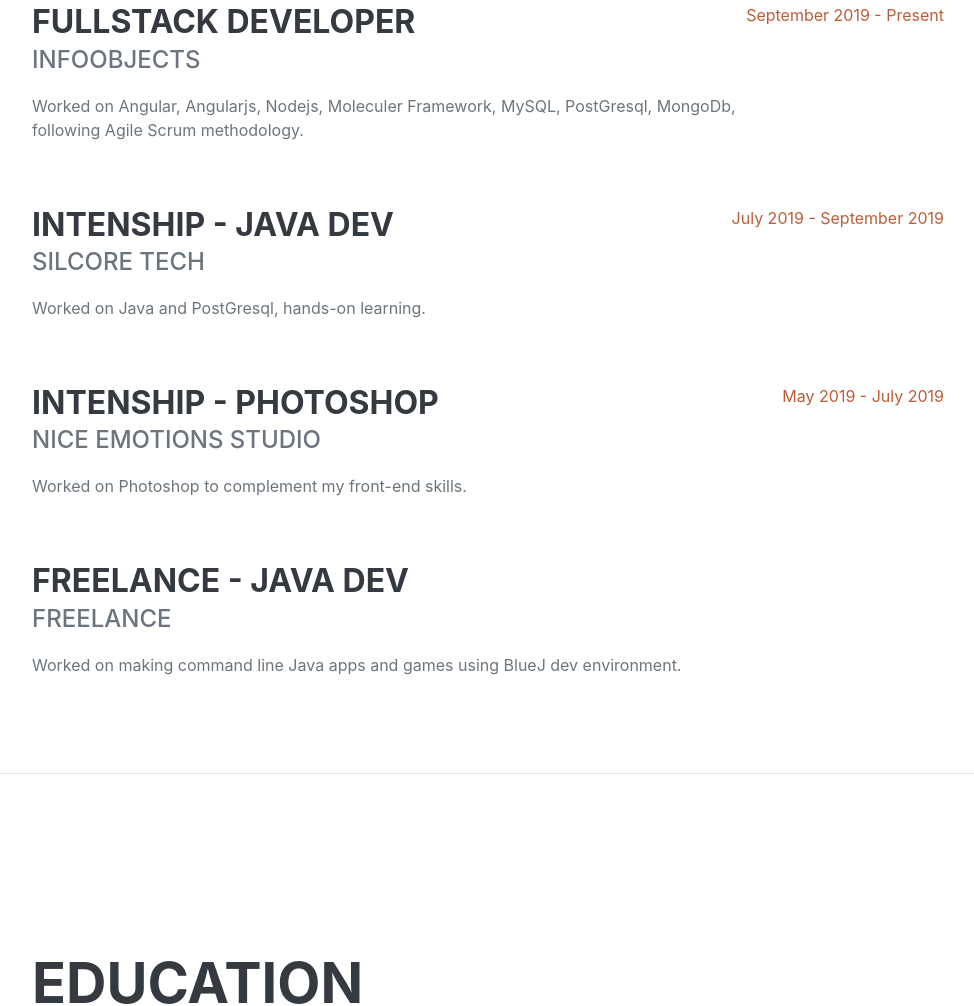
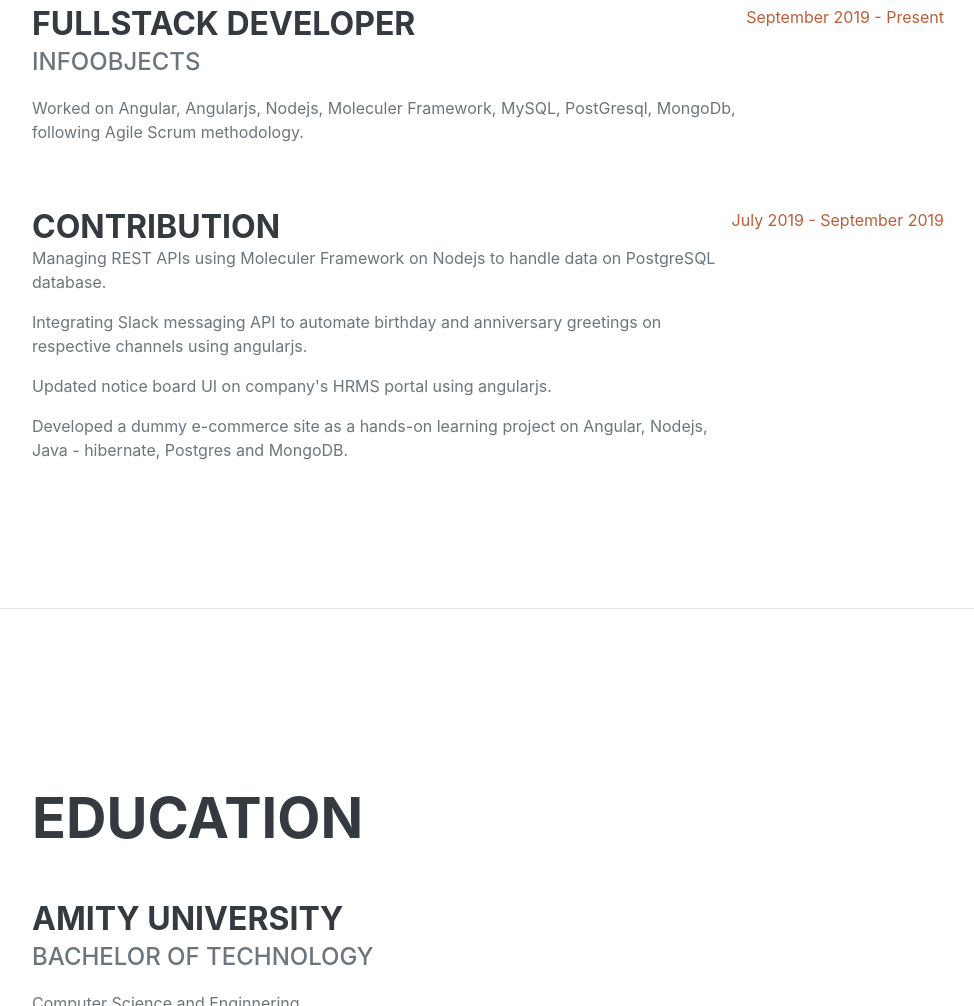
Before and after one commit to surajtarani/resume, a plain HTML site: page index.html in a window 1280 px wide. Shown: the part 993-1999 px from the top of the page, without its empty margins (288-1262 px from the left). Drawn offline with nearby package versions, Linux system fonts and the light colour scheme; a web font is replaced by a local one.

Commit message:
updated experience tab

```diff
--- a/index.html
+++ b/index.html
@@ -81,13 +81,15 @@
                     </div>
                     <div class="d-flex flex-column flex-md-row justify-content-between mb-5">
                         <div class="flex-grow-1">
-                            <h3 class="mb-0">Intenship - Java Dev</h3>
-                            <div class="subheading mb-3">Silcore Tech</div>
-                            <p>Worked on Java and PostGresql, hands-on learning.</p>
+                            <h3 class="mb-0">Contribution</h3>
+                            <p>Managing REST APIs using Moleculer Framework on Nodejs to handle data on PostgreSQL database.</p>
+                            <p>Integrating Slack messaging API to automate birthday and anniversary greetings on respective channels using angularjs.</p>
+                            <p>Updated notice board UI on company's HRMS portal using angularjs.</p>
+                            <p>Developed a dummy e-commerce site as a hands-on learning project on Angular, Nodejs, Java - hibernate, Postgres and MongoDB.</p>
                         </div>
                         <div class="flex-shrink-0"><span class="text-primary">July 2019 - September 2019</span></div>
                     </div>
-                    <div class="d-flex flex-column flex-md-row justify-content-between mb-5">
+                    <!-- <div class="d-flex flex-column flex-md-row justify-content-between mb-5">
                         <div class="flex-grow-1">
                             <h3 class="mb-0">Intenship - Photoshop</h3>
                             <div class="subheading mb-3">Nice Emotions Studio</div>
@@ -102,7 +104,7 @@
                             <p>Worked on making command line Java apps and games using BlueJ dev environment.</p>
                         </div>
                         <div class="flex-shrink-0"><span class="text-primary"></span></div>
-                    </div>
+                    </div> -->
                 </div>
             </section>
             <hr class="m-0" />
```
